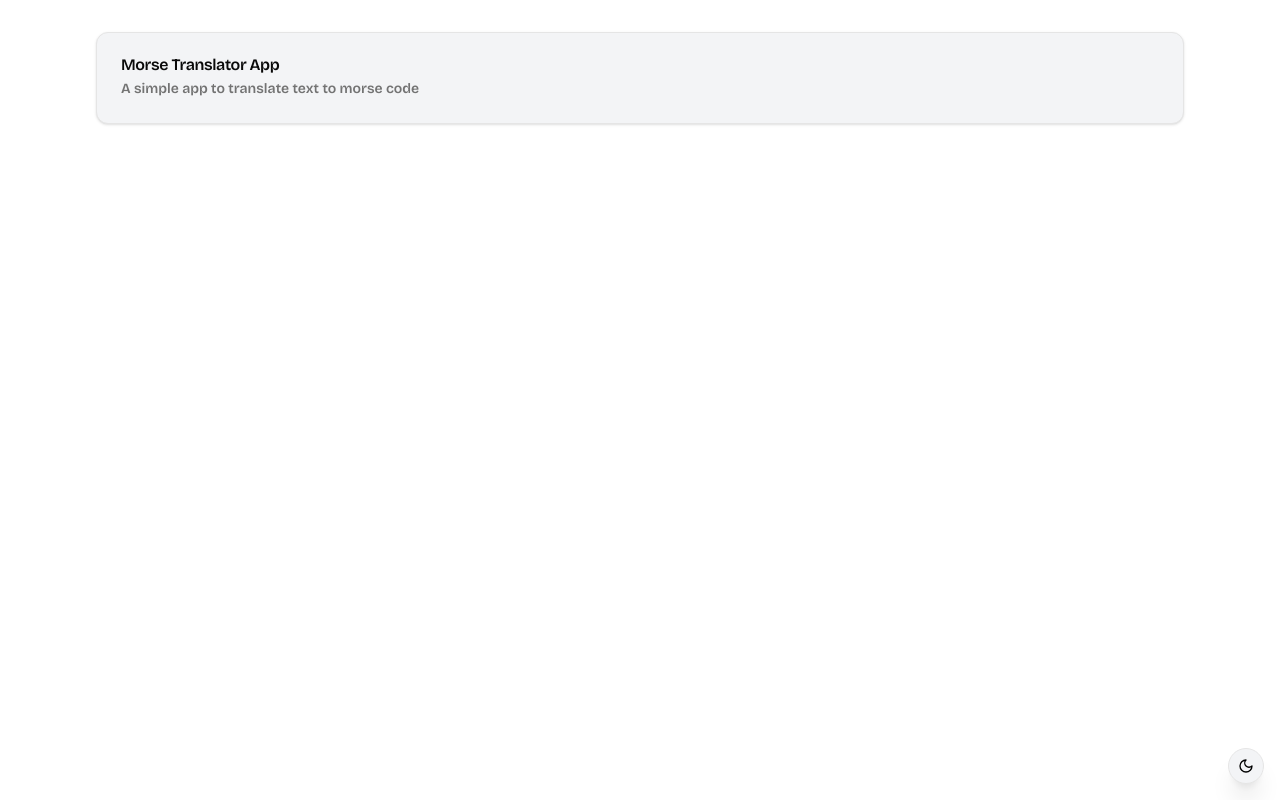
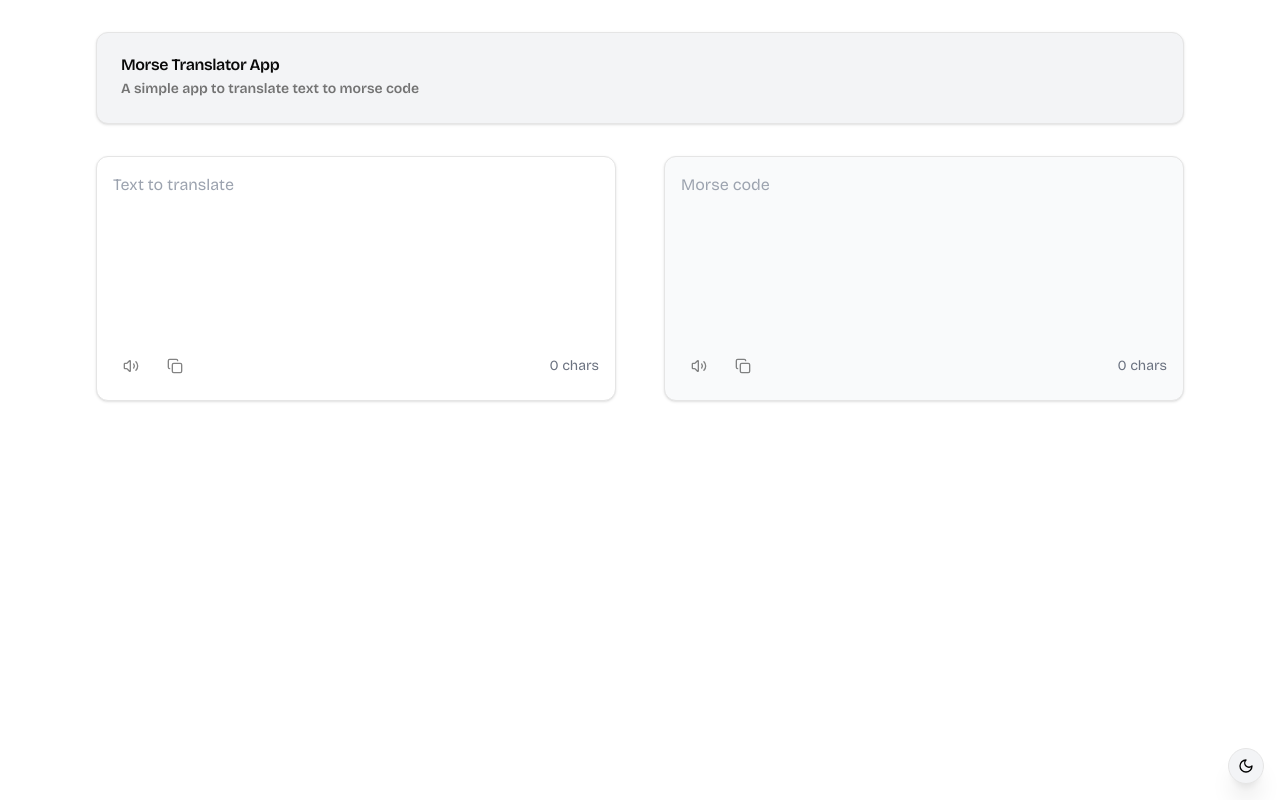
Before and after one commit to pietrodev07/morsenow, a Next.js app: page / in a window 1280 px wide. Built offline with nearby package versions, Linux system fonts and the light colour scheme.

Commit message:
feat(translator-page): add translator component

```diff
--- /dev/null
+++ b/src/app/(translator)/_components/translator-card.tsx
@@ -0,0 +1,63 @@
+"use client";
+
+import { cn } from "@/lib/utils";
+import { ChangeEvent } from "react";
+import { Card } from "@/components/ui/card";
+import { Copy, Volume2 } from "lucide-react";
+import { Button } from "@/components/ui/button";
+
+type TranslatorCardActions = {
+  handleSpeak: () => void;
+  handleCopy: () => Promise<void>;
+  handleChange: (e: ChangeEvent<HTMLTextAreaElement>) => void;
+};
+
+type TranslatorCardProps = {
+  text: string;
+  disabled: boolean;
+  placeholder: string;
+  actions: TranslatorCardActions;
+};
+
+export const TranslatorCard = (props: TranslatorCardProps) => {
+  return (
+    <Card
+      className={cn(
+        "p-4 dark:bg-neutral-950/30",
+        props.disabled && "bg-gray-50 dark:bg-neutral-950/60"
+      )}
+    >
+      <textarea
+        value={props.text}
+        disabled={props.disabled}
+        placeholder={props.placeholder}
+        onChange={props.actions.handleChange}
+        className={"h-40 w-full resize-none bg-transparent outline-none"}
+      />
+
+      <div className="mt-2 flex items-center justify-between">
+        <div className="flex items-center gap-2">
+          <Button
+            size="icon"
+            variant="ghost"
+            disabled={!props.text}
+            onClick={props.actions.handleSpeak}
+          >
+            <Volume2 className="h-4 w-4" />
+          </Button>
+
+          <Button
+            size="icon"
+            variant="ghost"
+            disabled={!props.text}
+            onClick={props.actions.handleCopy}
+          >
+            <Copy className="h-4 w-4" />
+          </Button>
+        </div>
+
+        <span className="text-sm text-gray-500">{props.text.length} chars</span>
+      </div>
+    </Card>
+  );
+};
--- /dev/null
+++ b/src/app/(translator)/_components/translator.tsx
@@ -0,0 +1,34 @@
+"use client";
+
+import { TranslatorCard } from "./translator-card";
+import { useTranslator } from "@/hooks/use-translator";
+
+export const MorseTranslator = () => {
+  const { actions, states } = useTranslator();
+
+  return (
+    <div className="grid flex-1 grid-cols-2 gap-12 max-md:grid-cols-1">
+      <TranslatorCard
+        disabled={false}
+        text={states.inputText}
+        placeholder="Text to translate"
+        actions={{
+          handleChange: actions.handleChange,
+          handleCopy: () => actions.handleCopy("input"),
+          handleSpeak: () => actions.handleSpeak("input"),
+        }}
+      />
+
+      <TranslatorCard
+        disabled={true}
+        text={states.outputText}
+        placeholder="Morse code"
+        actions={{
+          handleChange: actions.handleChange,
+          handleCopy: () => actions.handleCopy("output"),
+          handleSpeak: () => actions.handleSpeak("output"),
+        }}
+      />
+    </div>
+  );
+};
--- a/src/app/(translator)/page.tsx
+++ b/src/app/(translator)/page.tsx
@@ -1,9 +1,11 @@
+import { MorseTranslator } from "./_components/translator";
 import { AppHeaderCard } from "./_components/app-header-card";
 
 export default function Home() {
   return (
     <main className="mx-auto flex max-w-6xl flex-col gap-8 p-8">
       <AppHeaderCard />
+      <MorseTranslator />
     </main>
   );
 }
```
